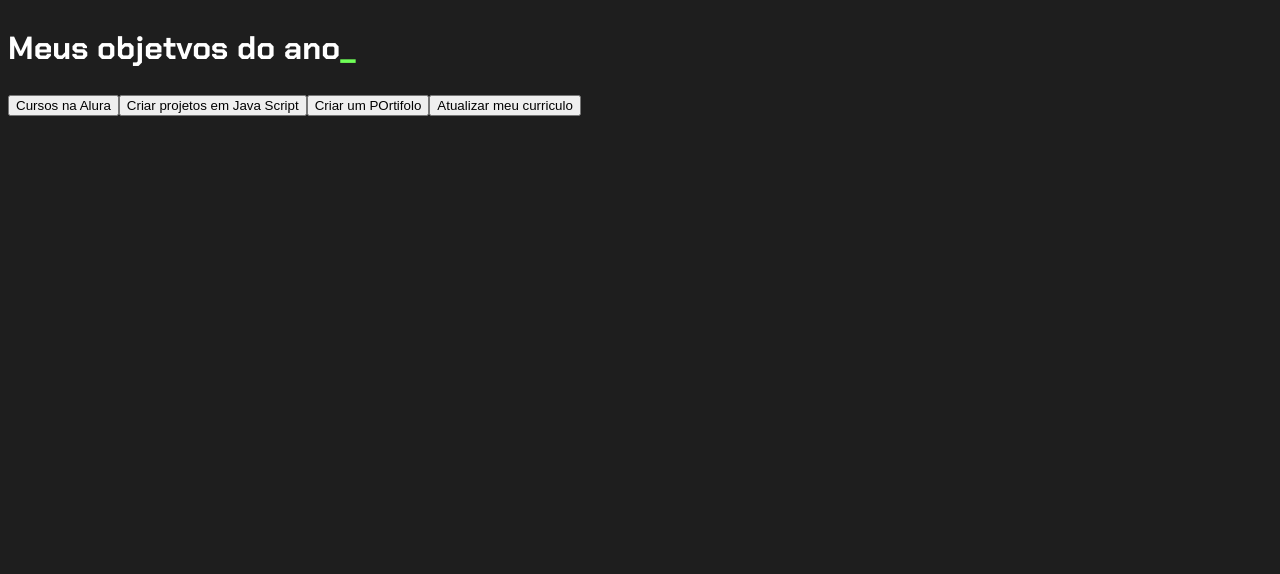
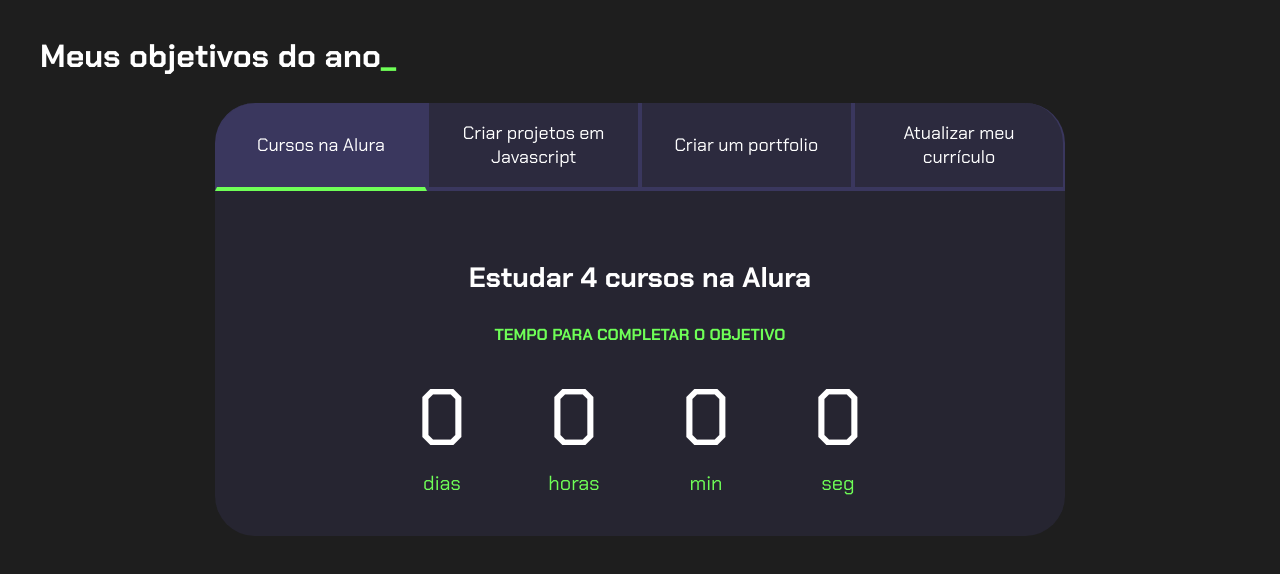
Before and after one commit to guimarinuchi/Agenda-Digital, a plain HTML site: page index.html in a window 1280 px wide. Both pictures are taken after a click on the button "Cursos na Alura". Drawn offline with Linux system fonts and the light colour scheme.

Commit message:
Add files via upload

```diff
--- a/index.html
+++ b/index.html
@@ -1,20 +1,116 @@
 <!DOCTYPE html>
 <html lang="pt-br">
+
 <head>
     <meta charset="UTF-8">
-    <meta http-equiv="X-UA-Compatible" content="IE=edge">
     <meta name="viewport" content="width=device-width, initial-scale=1.0">
-    <title>Agenda Digital</title>
+    <title>Meus objetivos do ano</title>
     <link rel="stylesheet" href="style.css">
 </head>
+
 <body>
-    <section class="conteúdo-principal"   ><h2 class="titulo-principal">Meus objetvos do ano<span>_</span></h2>
-        <div class="botoes">
-            <button class="botoes">Cursos na Alura</button>
-            <button class="botoes">Criar projetos em Java Script</button>
-            <button class="botoes">Criar um POrtifolo</button>
-            <button class="botoes">Atualizar meu curriculo</button>
+    <section class="conteudo-principal">
+        <h2 class="titulo-principal">Meus objetivos do ano<span>_</span></h2>
+        <div class="conteudo">
+            <div class="botoes">
+                <button class="botao ativo">Cursos na Alura</button>
+                <button class="botao">Criar projetos em Javascript</button>
+                <button class="botao">Criar um portfolio</button>
+                <button class="botao">Atualizar meu currículo</button>
+            </div>
+            <div class="abas-textos">
+                <div class="aba-conteudo ativo">
+                    <h3 class="aba-conteudo-titulo-principal">Estudar 4 cursos na Alura</h3>
+                    <h4 class="aba-conteudo-titulo-secundario">Tempo para completar o objetivo</h4>
+                    <div class="contador">
+                        <div class="contador-digito">
+                            <p class="contador-digito-numero" id="dias0"></p>
+                            <p class="contador-digito-texto">dias</p>
+                        </div>
+                        <div class="contador-digito">
+                            <p class="contador-digito-numero" id="horas0"></p>
+                            <p class="contador-digito-texto">horas</p>
+                        </div>
+                        <div class="contador-digito">
+                            <p class="contador-digito-numero" id="min0"></p>
+                            <p class="contador-digito-texto">min</p>
+                        </div>
+                        <div class="contador-digito">
+                            <p class="contador-digito-numero" id="seg0"></p>
+                            <p class="contador-digito-texto">seg</p>
+                        </div>
+                    </div>
+                </div>
+                <div class="aba-conteudo">
+                    <h3 class="aba-conteudo-titulo-principal">Criar 5 projetos em Javascript</h3>
+                    <h4 class="aba-conteudo-titulo-secundario">Tempo para completar o objetivo</h4>
+                    <div class="contador">
+                        <div class="contador-digito">
+                            <p class="contador-digito-numero" id="dias1"></p>
+                            <p class="contador-digito-texto">dias</p>
+                        </div>
+                        <div class="contador-digito">
+                            <p class="contador-digito-numero" id="horas1"></p>
+                            <p class="contador-digito-texto">horas</p>
+                        </div>
+                        <div class="contador-digito">
+                            <p class="contador-digito-numero" id="min1"></p>
+                            <p class="contador-digito-texto">min</p>
+                        </div>
+                        <div class="contador-digito">
+                            <p class="contador-digito-numero" id="seg1"></p>
+                            <p class="contador-digito-texto">seg</p>
+                        </div>
+                    </div>
+                </div>
+                <div class="aba-conteudo">
+                    <h3 class="aba-conteudo-titulo-principal">Criar um portfolio com os meus 3 melhores projetos</h3>
+                    <h4 class="aba-conteudo-titulo-secundario">Tempo para completar o objetivo</h4>
+                    <div class="contador">
+                        <div class="contador-digito">
+                            <p class="contador-digito-numero" id="dias2"></p>
+                            <p class="contador-digito-texto">dias</p>
+                        </div>
+                        <div class="contador-digito">
+                            <p class="contador-digito-numero" id="horas2"></p>
+                            <p class="contador-digito-texto">horas</p>
+                        </div>
+                        <div class="contador-digito">
+                            <p class="contador-digito-numero" id="min2"></p>
+                            <p class="contador-digito-texto">min</p>
+                        </div>
+                        <div class="contador-digito">
+                            <p class="contador-digito-numero" id="seg2"></p>
+                            <p class="contador-digito-texto">seg</p>
+                        </div>
+                    </div>
+                </div>
+                <div class="aba-conteudo">
+                    <h3 class="aba-conteudo-titulo-principal">Atualizar meu curriculo com os certificados da Alura</h3>
+                    <h4 class="aba-conteudo-titulo-secundario">Tempo para completar o objetivo</h4>
+                    <div class="contador">
+                        <div class="contador-digito">
+                            <p class="contador-digito-numero" id="dias3"></p>
+                            <p class="contador-digito-texto">dias</p>
+                        </div>
+                        <div class="contador-digito">
+                            <p class="contador-digito-numero" id="horas3"></p>
+                            <p class="contador-digito-texto">horas</p>
+                        </div>
+                        <div class="contador-digito">
+                            <p class="contador-digito-numero" id="min3"></p>
+                            <p class="contador-digito-texto">min</p>
+                        </div>
+                        <div class="contador-digito">
+                            <p class="contador-digito-numero" id="seg3"></p>
+                            <p class="contador-digito-texto">seg</p>
+                        </div>
+                    </div>
+                </div>
+            </div>
         </div>
-        </section>
+    </section>
+    <script src="main.js"></script>
 </body>
+
 </html>
--- a/main.js
+++ b/main.js
@@ -0,0 +1,58 @@
+const botoes = document.querySelectorAll(".botao");
+const textos = document.querySelectorAll(".aba-conteudo");
+
+for (let i = 0; i < botoes.length; i++) {
+    botoes[i].onclick = function () {
+
+        for (let j = 0; j < botoes.length; j++) {
+            botoes[j].classList.remove("ativo");
+            textos[j].classList.remove("ativo");
+        }
+
+        botoes[i].classList.add("ativo");
+        textos[i].classList.add("ativo");
+    }
+}
+
+const contadores = document.querySelectorAll(".contador");
+const tempoObjetivo1 = new Date("2023-10-05T00:00:00");
+const tempoObjetivo2 = new Date("2023-12-05T00:00:00");
+const tempoObjetivo3 = new Date("2023-12-30T00:00:00");
+const tempoObjetivo4 = new Date("2024-02-01T00:00:00");
+
+const tempos = [tempoObjetivo1,tempoObjetivo2,tempoObjetivo3,tempoObjetivo4];
+
+
+function calculaTempo(tempoObjetivo) {
+    let tempoAtual = new Date();
+    let tempoFinal = tempoObjetivo - tempoAtual;
+    let segundos = Math.floor(tempoFinal / 1000);
+    let minutos = Math.floor(segundos / 60);
+    let horas = Math.floor(minutos / 60);
+    let dias = Math.floor(horas / 24);
+
+    segundos %= 60;
+    minutos %= 60;
+    horas %= 24;
+    if (tempoFinal > 0){
+        return [dias,horas,minutos,segundos];
+    } else {
+        return [0,0,0,0];
+    }
+}
+
+function atualizaCronometro(){
+    for (let i=0; i<contadores.length;i++){
+        document.getElementById("dias"+i).textContent = calculaTempo(tempos[i])[0];
+        document.getElementById("horas"+i).textContent = calculaTempo(tempos[i])[1];
+        document.getElementById("min"+i).textContent = calculaTempo(tempos[i])[2];
+        document.getElementById("seg"+i).textContent = calculaTempo(tempos[i])[3];
+    }
+}
+
+function comecaCronometro(){
+    atualizaCronometro();
+    setInterval(atualizaCronometro,1000);
+}
+
+comecaCronometro();
--- a/style.css
+++ b/style.css
@@ -1,4 +1,3 @@
-
 @import url('https://fonts.googleapis.com/css2?family=Chakra+Petch:wght@400;700&display=swap');
 
 :root {
```
